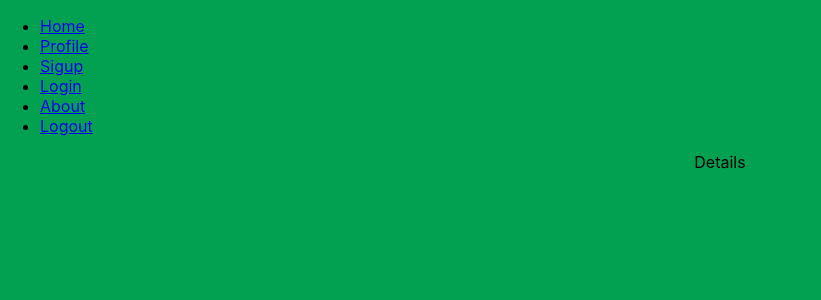
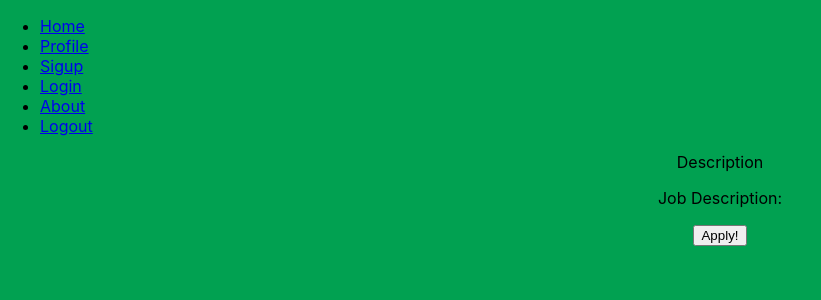
Before and after one commit to layla-baqer/Jobia, a React (Create React App) app in the folder frontend/: page /job/1 in a window 1280 px wide. Shown: the top 300 px of the page, without its empty margins (0-821 px from the left). Built offline with nearby package versions, Linux system fonts and the light colour scheme; no server answers.

Commit message:
Description for each job is done

```diff
--- a/frontend/src/Components/Details/Details.jsx
+++ b/frontend/src/Components/Details/Details.jsx
@@ -1,9 +1,47 @@
- import React, { Component } from 'react'
+import React, { useState, useEffect } from 'react'
+import axios from 'axios'
+import jwt_decode from 'jwt-decode';
+import { Link, useParams } from 'react-router-dom'
+import { Button } from 'react-bootstrap';
 
- export default class Details extends Component {
-   render() {
-     return (
-       <div>Details</div>
-     )
-   }
- }
+
+
+export default function Details() {
+  const [jobDetails, setJobDetails] = useState({})
+  const [jobId, setJobId] = useState([])
+
+  let { id } = useParams();
+  console.log(id);
+
+      useEffect(() => {
+      // setJobId(id);
+        // the route will be modified if we need a specific user's tweets ../tweets/${id}
+        setJobId(id);
+        // take the tweet list data & store it in a state setState(response)
+        getdescription(id)
+      }, [id])
+
+      const getdescription = (id) => {
+        console.log(id)
+        axios.get(`http://localhost:4000/jobs/${id}`)
+        .then(res => {
+          console.log(res.data)
+          setJobDetails(res.data)})
+        .catch(err => console.log(err))
+      }
+
+
+  return (
+     <div>
+      <div>Description</div>
+      {jobDetails ?
+        <div key={jobDetails._id}>
+           <p>Job Description:{jobDetails.description}</p>
+           <Button>Apply!</Button>
+        </div>
+      :null}
+
+
+     </div>
+  )
+}
--- a/frontend/src/Components/userHome/userHome.jsx
+++ b/frontend/src/Components/userHome/userHome.jsx
@@ -2,6 +2,7 @@ import React, { useState, useEffect } from 'react'
 import axios from 'axios'
 import jwt_decode from 'jwt-decode';
 import { Link, useParams } from 'react-router-dom'
+import { Button } from 'react-bootstrap';
 
 
 
@@ -39,11 +40,10 @@ export default function UserHome() {
             <Link to={`/job/${job._id}`}>{job.title}</Link>
           </p>
           <p>Company Name: {job.companyName}</p>
+
         </div>
         )
       :null}
      </div>
   )
 }
-
-//export default UserHome;
```
Also changed, not shown: 1 other file (tests, documents, lock files or other folders).
